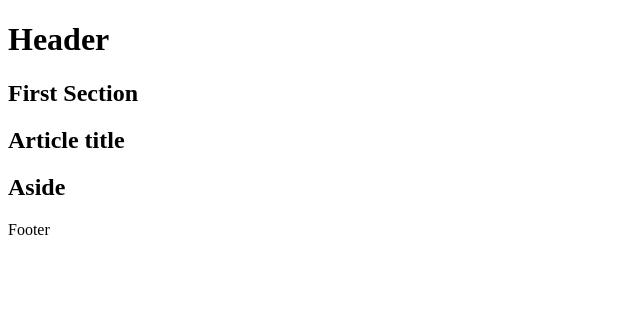
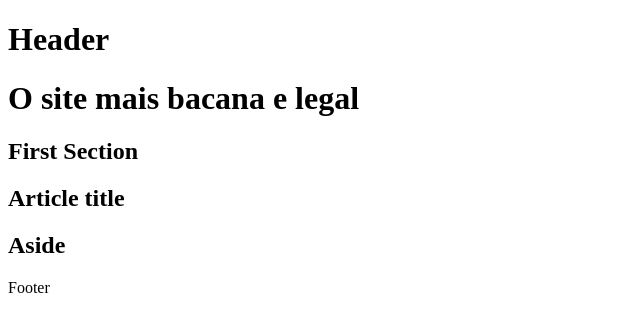
Before and after one commit to duokawa/project-test, a plain HTML site: page files/index.html in a window 1280 px wide. Shown: the whole page, without its empty margins (0-640 px from the left). Drawn offline with Linux system fonts and the light colour scheme.

Commit message:
second commit

```diff
--- a/files/index.html
+++ b/files/index.html
@@ -11,6 +11,7 @@
 
 	<header>
 		<h1>Header</h1>
+		<h1>O site mais bacana e legal</h1>
 	</header>
 
 	<section>
```
